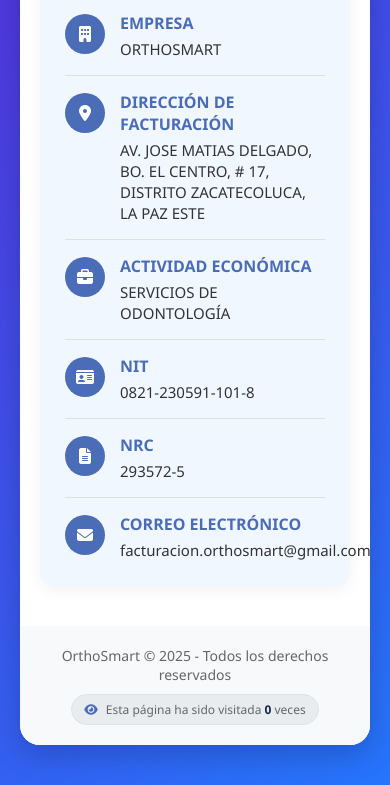
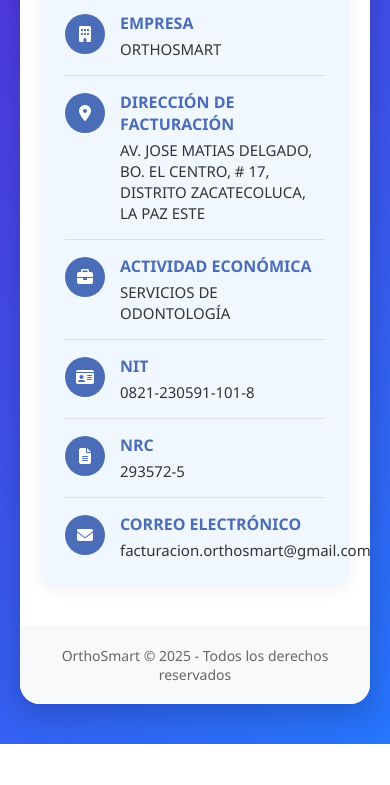
Before and after one commit to facturacionorthosmart-art/orthosmart-card, a plain HTML site: page index.html in a window 390 px wide. Shown: the part 758-1543 px from the top of the page. After the commit the page ends 1502 px from the top, so only its background shows below. Drawn offline with Linux system fonts and the light colour scheme; a script that the page names is missing.

Commit message:
Update index.html

```diff
--- a/index.html
+++ b/index.html
@@ -173,28 +173,6 @@
             color: #666;
             font-size: 14px;
             width: 100%;
-            position: relative;
-        }
-
-        .visitor-counter {
-            margin-top: 10px;
-            padding: 8px 15px;
-            background: #e9ecef;
-            border-radius: 20px;
-            display: inline-flex;
-            align-items: center;
-            gap: 8px;
-            font-size: 13px;
-            border: 1px solid #dee2e6;
-        }
-
-        .visitor-counter i {
-            color: #4b6cb7;
-        }
-
-        .counter-number {
-            font-weight: bold;
-            color: #182848;
         }
 
         @media (max-width: 600px) {
@@ -219,11 +197,6 @@
                 max-width: 60px;
                 max-height: 60px;
             }
-
-            .visitor-counter {
-                font-size: 12px;
-                padding: 6px 12px;
-            }
         }
     </style>
 </head>
@@ -232,7 +205,6 @@
         <div class="header">
             <div class="logo-container">
                 <div class="logo">
-                    <!-- LOGO CON NOMBRE EXACTO -->
                     <img src="logo.jpg" alt="OrthoSmart Logo" class="logo-img">
                 </div>
             </div>
@@ -323,10 +295,6 @@ El uso inadecuado o no autorizado de esta información puede tener consecuencias
 
         <div class="footer">
             <p>OrthoSmart &copy; 2025 - Todos los derechos reservados</p>
-            <div class="visitor-counter">
-                <i class="fas fa-eye"></i>
-                <span>Esta página ha sido visitada <span class="counter-number" id="visitCount">0</span> veces</span>
-            </div>
         </div>
     </div>
 
@@ -356,24 +324,6 @@ CORREO: facturacion.orthosmart@gmail.com`;
                     qrcodeElement.innerHTML = '<p>Error al generar el código QR. Por favor, recarga la página.</p>';
                 }
             });
-
-            // CONTADOR DE VISITAS
-            function updateVisitorCounter() {
-                // Usar localStorage para contar visitas
-                let visitCount = localStorage.getItem('orthosmartVisitCount');
-
-                if (!visitCount) {
-                    visitCount = 1;
-                } else {
-                    visitCount = parseInt(visitCount) + 1;
-                }
-
-                localStorage.setItem('orthosmartVisitCount', visitCount);
-                document.getElementById('visitCount').textContent = visitCount.toLocaleString();
-            }
-
-            // Actualizar contador al cargar la página
-            updateVisitorCounter();
         });
     </script>
 </body>
```
